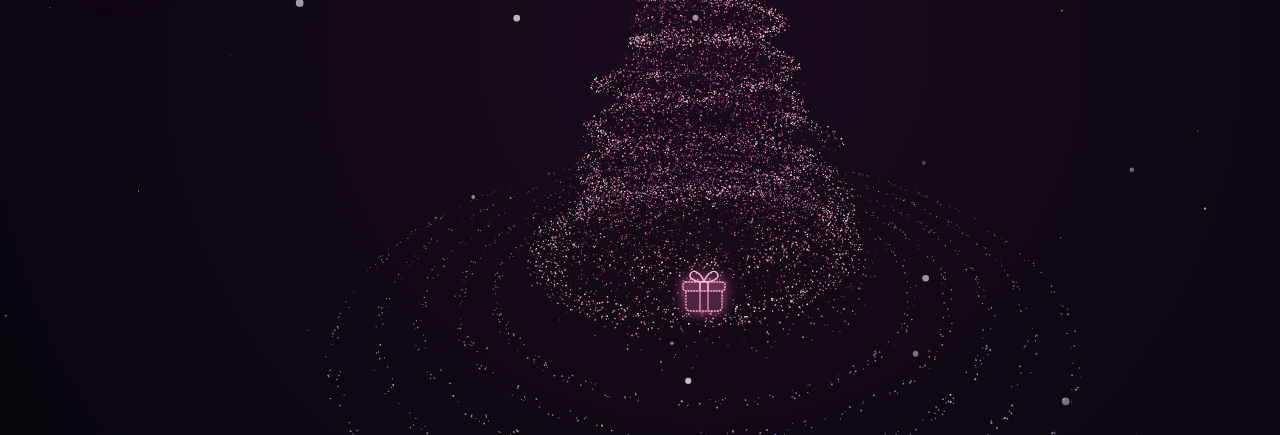
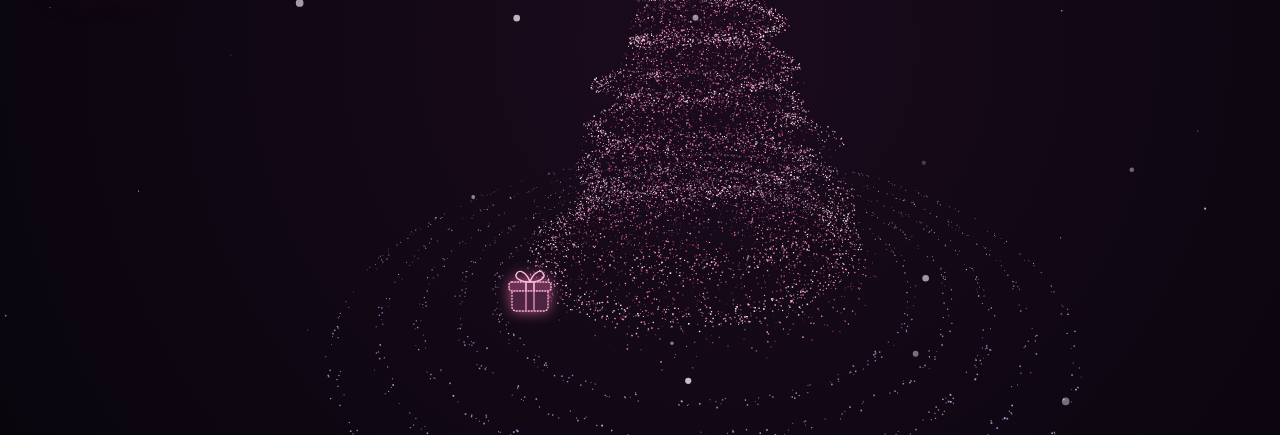
Before and after one commit to shunading-commits/Christmas-Tree, a plain HTML site: page index.html in a window 1280 px wide. Shown: the part 365-800 px from the top of the page. Drawn offline with Linux system fonts and the light colour scheme; animation ran at ten frames a second.

Commit message:
Move the gift to the lower left

```diff
--- a/index.html
+++ b/index.html
@@ -21,7 +21,7 @@
       font-family: 'Microsoft YaHei', 'PingFang SC', sans-serif; letter-spacing: .16em;
     }
     .gift {
-      position: absolute; left: var(--gift-x, 50%); top: var(--gift-y, 82%);
+      position: absolute; left: var(--gift-x, 36%); top: var(--gift-y, 82%);
       transform: translateX(-50%); width: 58px; height: 52px; padding: 0;
       border: 0; background: transparent; color: #ffb7da; cursor: pointer;
       touch-action: manipulation; -webkit-tap-highlight-color: transparent;
@@ -158,7 +158,7 @@
       centerX = width * (width < 720 ? .5 : .55);
       centerY = height * (width < 720 && height > width ? .55 : .51);
       const treeBase = centerY + 4.25 * tiltCos * focal / (12.8 + 4.25 * tiltSin);
-      gift.style.setProperty('--gift-x', `${centerX}px`);
+      gift.style.setProperty('--gift-x', `${Math.max(32, centerX - focal * .25)}px`);
       gift.style.setProperty('--gift-y', `${Math.min(height - 56, treeBase + 6)}px`);
       background = ctx.createRadialGradient(centerX, centerY, 0, centerX, centerY, Math.max(width, height) * .62);
       background.addColorStop(0, '#1b0b1d');
```
